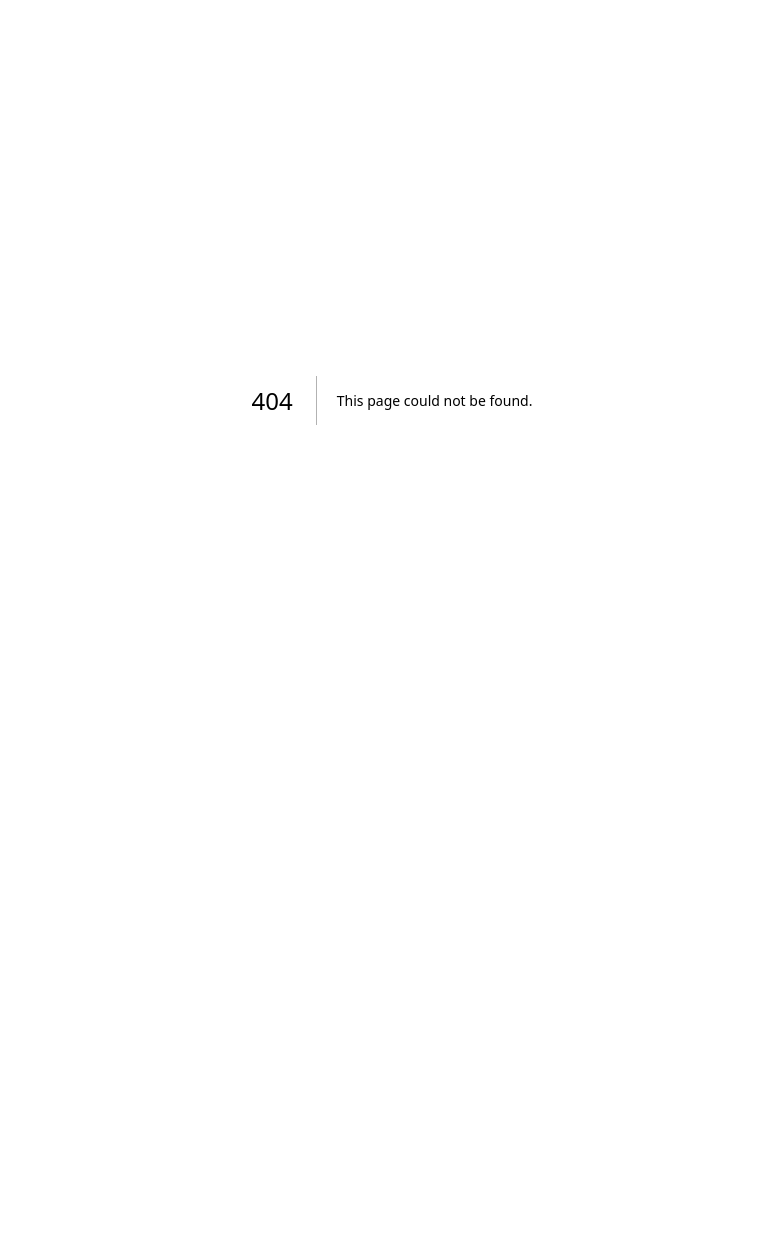
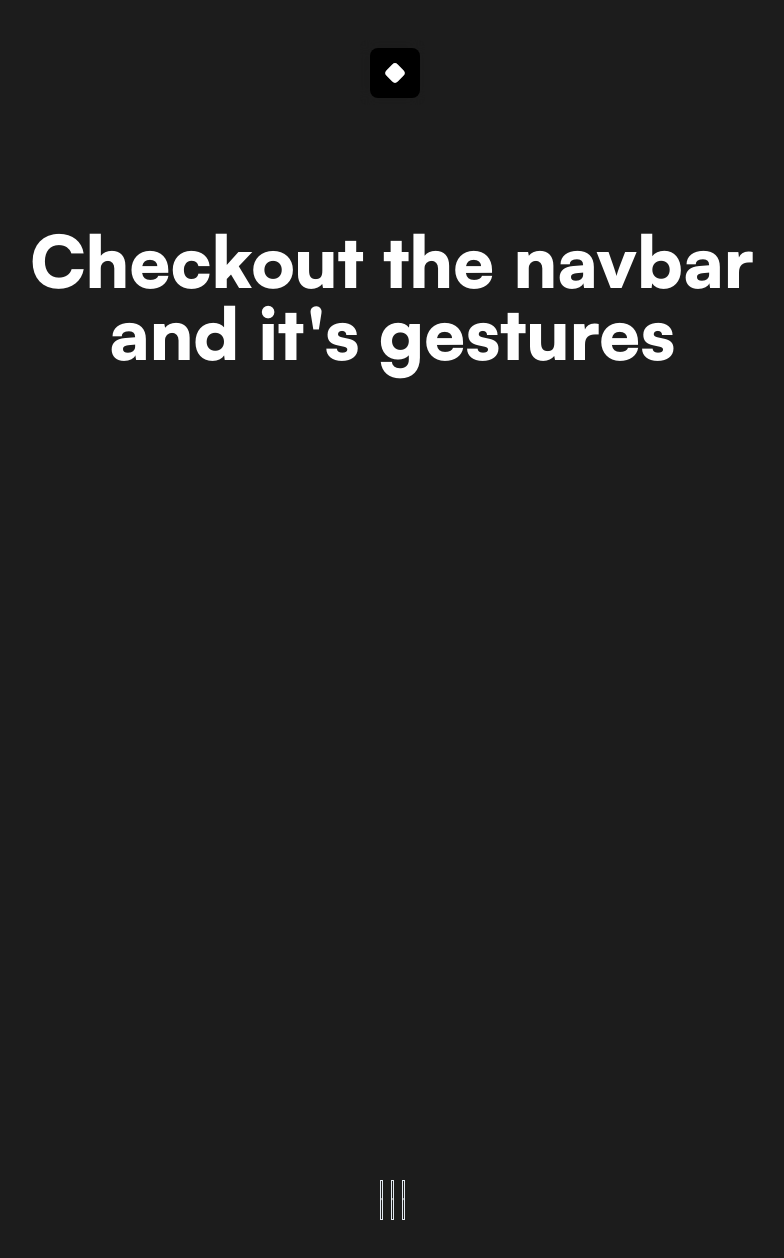
Before and after one commit to joana0713/Framer_ground, a Next.js app: page /btn-trans in a window 1280 px wide. Before the commit this address had no page. Shown: the top 1258 px of the page, without its empty margins (248-1032 px from the left). Before the commit the page ends 800 px from the top, so only its background shows below. Built offline with nearby package versions, Linux system fonts and the light colour scheme.

Commit message:
feat: added the navbar

```diff
--- /dev/null
+++ b/app/btn-trans/page.tsx
@@ -0,0 +1,20 @@
+import Loading from "@/components/hand-crafted/loading";
+import TransButton from "@/components/hand-crafted/trans";
+import FirstNavbar from "@/components/navbar/first";
+import React from "react";
+
+const BtnTrans = () => {
+  return (
+    <div className="h-[200vh">
+      <div className="flex items-center justify-center h-screen flex-col gap-5 relative">
+        <h1 className="text-7xl font-extrabold text-center text-white mb-52">
+          Checkout the navbar <br /> and it's gestures
+        </h1>
+        <FirstNavbar />
+      </div>
+      <Loading />
+    </div>
+  );
+};
+
+export default BtnTrans;
--- a/app/globals.css
+++ b/app/globals.css
@@ -73,4 +73,8 @@
   body {
     @apply bg-background text-foreground;
   }
+
+  .justify-center {
+    justify-content: center !important;
+  }
 }
--- /dev/null
+++ b/components/hand-crafted/loading.tsx
@@ -0,0 +1,31 @@
+"use client";
+
+import { motion } from "framer-motion";
+
+import React from "react";
+
+const Loading = () => {
+  return (
+    <div className="h-screen flex items-center justify-center text-white gap-2">
+      {["Nothing", "Nothing", "Nothing"].map((item, index) => (
+        <motion.div
+          whileHover={{
+            width: 100,
+          }}
+          className="border h-10 overflow-hidden flex items-center justify-center text-xs"
+          animate={{
+            width: 3,
+          }}
+          transition={{
+            ease: "linear",
+          }}
+          key={index}
+        >
+          {item}
+        </motion.div>
+      ))}
+    </div>
+  );
+};
+
+export default Loading;
--- /dev/null
+++ b/components/hand-crafted/trans.tsx
@@ -0,0 +1,70 @@
+"use client";
+
+import { motion, useTransform, useScroll } from "framer-motion";
+import React, { useEffect, useState } from "react";
+import { Heart } from "lucide-react";
+
+const TransButton = () => {
+  const { scrollY } = useScroll();
+  const [windowSize, setWindowSize] = useState({ width: 0, height: 0 });
+
+  useEffect(() => {
+    function handleResize() {
+      setWindowSize({
+        width: window.innerWidth,
+        height: window.innerHeight,
+      });
+    }
+
+    handleResize();
+    window.addEventListener("resize", handleResize);
+    return () => window.removeEventListener("resize", handleResize);
+  }, []);
+
+  console.log({ ...windowSize });
+
+  const threshold = 200;
+
+  const y = useTransform(scrollY, [0, threshold], [0, windowSize.height - 100]);
+  const x = useTransform(scrollY, [0, threshold], [0, windowSize.width - 100]);
+
+  const borderRadius = useTransform(scrollY, [0, threshold], ["1rem", "50%"]);
+  const content = useTransform(scrollY, [0, threshold], [1, 0]);
+  const buttonSize = useTransform(scrollY, [0, threshold], ["auto", "50px"]);
+  const invertedContent = useTransform(content, (value) => 1 - value);
+
+  return (
+    <motion.div
+      transition={{
+        duration: 0.5,
+      }}
+      style={{
+        y,
+        x,
+        borderRadius,
+        width: buttonSize,
+        height: buttonSize,
+        position: "fixed",
+        top: "50%",
+        right: "50%",
+        transform: "translate(-50%, -50%)",
+      }}
+      className="bg-blue-500 flex items-center justify-center overflow-hidden"
+    >
+      <motion.div
+        style={{ opacity: content }}
+        className="text-white text-center whitespace-nowrap px-6 py-2"
+      >
+        TransButton
+      </motion.div>
+      <motion.div
+        style={{ opacity: invertedContent }}
+        className="absolute  inset-0 flex items-center justify-center"
+      >
+        <Heart className="w-6 h-6 text-white" />
+      </motion.div>
+    </motion.div>
+  );
+};
+
+export default TransButton;
--- /dev/null
+++ b/components/navbar/first.tsx
@@ -0,0 +1,103 @@
+"use client";
+
+import { cn } from "@/lib/utils";
+import {
+  motion,
+  useMotionValueEvent,
+  useScroll,
+  useTransform,
+  useMotionValue,
+  AnimatePresence,
+} from "framer-motion";
+import { useEffect, useRef, useState } from "react";
+
+const FirstNavbar = () => {
+  const [isHidden, setIsHidden] = useState(false);
+  const [height, setHeight] = useState(0);
+  const [mounted, setMounted] = useState(false);
+  const { scrollY } = useScroll();
+  const lastYRef = useRef(0);
+
+  const navbarWidth = useMotionValue(65);
+  const routesOpacity = useTransform(navbarWidth, [65, 500], [0, 1]);
+
+  useEffect(() => {
+    setMounted(true);
+  }, []);
+
+  useMotionValueEvent(scrollY, "change", (y) => {
+    const difference = y - lastYRef.current;
+
+    if (difference > 50) {
+      setIsHidden(false);
+    } else {
+      setIsHidden(true);
+    }
+
+    setHeight(difference);
+  });
+
+  const firstNavVariants = {
+    hidden: {
+      width: 65,
+      background: "transparent",
+    },
+    vissible: {
+      width: 500,
+      background: "rgb(0,0,0,0.5)",
+    },
+  };
+
+  const routes = ["Home", "About", "Pricing", "FAQ"];
+
+  if (!mounted) return <div>Loading...</div>;
+
+  return (
+    <motion.nav
+      animate={height > 50 && !isHidden ? "vissible" : "hidden"}
+      whileHover="vissible"
+      initial="hidden"
+      exit="hidden"
+      onFocusCapture={() => setIsHidden(false)}
+      variants={firstNavVariants}
+      transition={{ duration: 0.25 }}
+      className={cn(
+        "fixed text-neutral-700 p-[10px] z-[10000000000] h-[65px]  backdrop-blur top-10 left-0 right-0 mx-auto overflow-hidden rounded-lg flex items-center justify-between pr-6"
+      )}
+      style={{
+        width: navbarWidth,
+      }}
+    >
+      <motion.div
+        animate={{
+          height: 50,
+        }}
+        className="bg-black rounded-lg max-w-[50px] min-w-[50px] flex items-center justify-center"
+      >
+        <div className="h-4 rounded w-4 bg-white rotate-45" />
+      </motion.div>
+      <div className="mr-10" />
+      <AnimatePresence>
+        {(height >= 0 || !isHidden) && (
+          <motion.ul className="flex items-center gap-10">
+            {routes.map((route) => (
+              <motion.li
+                key={route}
+                className="text-white text-xl cursor-pointer"
+                initial={{ opacity: 0 }}
+                animate={{ opacity: 1 }}
+                style={{
+                  opacity: routesOpacity,
+                }}
+              >
+                {route}
+              </motion.li>
+            ))}
+          </motion.ul>
+        )}
+      </AnimatePresence>
+    </motion.nav>
+  );
+};
+
+export default FirstNavbar;
--- a/components/text-morph.tsx
+++ b/components/text-morph.tsx
@@ -29,30 +29,30 @@ export default function TextMorph() {
   };
 
   return (
-    <div className="flex h-screen flex-col items-end justify-end pb-6 w-[90%] mx-auto">
+    <div className="flex h-screen flex-col items-end justify-end pb-6 w-[80%] mx-auto ">
       <AnimatePresence mode="wait">
         {messages.map((message) => (
           <motion.div
             key={message.id}
             layout="position"
-            className="z-10 mt-2 max-w-[250px] break-words rounded-2xl bg-gray-200 dark:bg-gray-800"
+            className="z-10 mt-2 max-w-[250px] break-words rounded  bg-neutral-600/50"
             layoutId={`container-[${messages.length - 1}]`}
             transition={transitionDebug}
           >
-            <div className="px-3 py-2 text-[15px] leading-[15px] text-gray-900 dark:text-gray-100">
+            <div className="px-3 py-2 text-[15px] leading-[15px] te text-gray-100">
               {message.text}
             </div>
           </motion.div>
         ))}
       </AnimatePresence>
-      <div className="mt-4 flex w-full">
+      <div className="mt-4 flex w-full mx-auto">
         <form onSubmit={handleSubmit} className="flex w-full">
           <input
             type="text"
             onChange={(e) => setNewMessage(e.target.value)}
             value={newMessage}
-            className="py- relative h-9 w-[250px] flex-grow rounded-full border border-gray-200 bg-white px-3 text-[15px] outline-none placeholder:text-gray-400 focus-visible:ring-0 focus-visible:ring-blue-500/20 focus-visible:ring-offset-1
-            dark:border-gray-700 dark:bg-gray-800 dark:text-gray-100 dark:placeholder-gray-400 dark:focus-visible:ring-blue-500/20 dark:focus-visible:ring-offset-1 dark:focus-visible:ring-offset-gray-700
+            className="py- relative h-9 w-[250px] flex-grow rounded border text-neutral-200 border-neutral-300/50 px-3 text-[15px] outline-none placeholder:text-gray-400 focus-visible:ring-0 focus-visible:ring-blue-500/20 focus-visible:ring-offset-1
+             bg-neutral-600 dark:text-gray-100 placeholder-gray-400
             "
             placeholder="Type your message"
           />
@@ -72,10 +72,10 @@ export default function TextMorph() {
           </motion.div>
           <button
             type="submit"
-            className="ml-2 flex h-9 w-9 items-center justify-center rounded-full bg-gray-200
+            className="ml-2 flex h-9 w-9 items-center justify-center rounded bg-neutral-600 text-white
             dark:bg-gray-800"
           >
-            <PlusIcon className="h-5 w-5 text-gray-600 dark:text-gray-400" />
+            <PlusIcon className="h-5 w-5" />
           </button>
         </form>
       </div>
```
